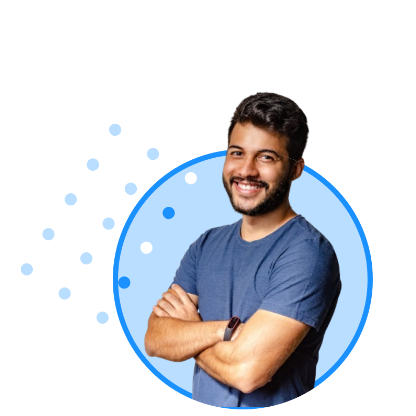
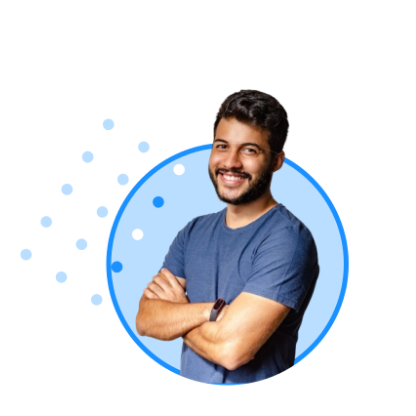
Before and after one commit to MUSTAKIMBIN/english-janala, a plain HTML site: page index.html in a window 390 px wide. Shown: the part 68-484 px from the top of the page, 416 px wide, since content can reach past the window. Drawn offline with nearby package versions, Linux system fonts and the light colour scheme.

Commit message:
fixed responsiv essue

```diff
--- a/index.html
+++ b/index.html
@@ -107,7 +107,7 @@
       <!-- hero seciton  -->
       <div class="hero my-10">
         <div class="hero-content flex-col lg:flex-row-reverse">
-          <img src="./assets/hero-student.png" class="max-w-sm rounded-lg" />
+          <img src="./assets/hero-student.png" class="lg:max-w-sm rounded-lg" />
           <div>
             <h1 class="text-3xl font-bold">
               <span class="text-[#00BCFF]">English</span> is Easy!!!
@@ -136,6 +136,8 @@
         </div>
       </div>
     </header>
+
+    <main></main>
     <!-- javascript file -->
     <script src="index.js"></script>
   </body>
```
